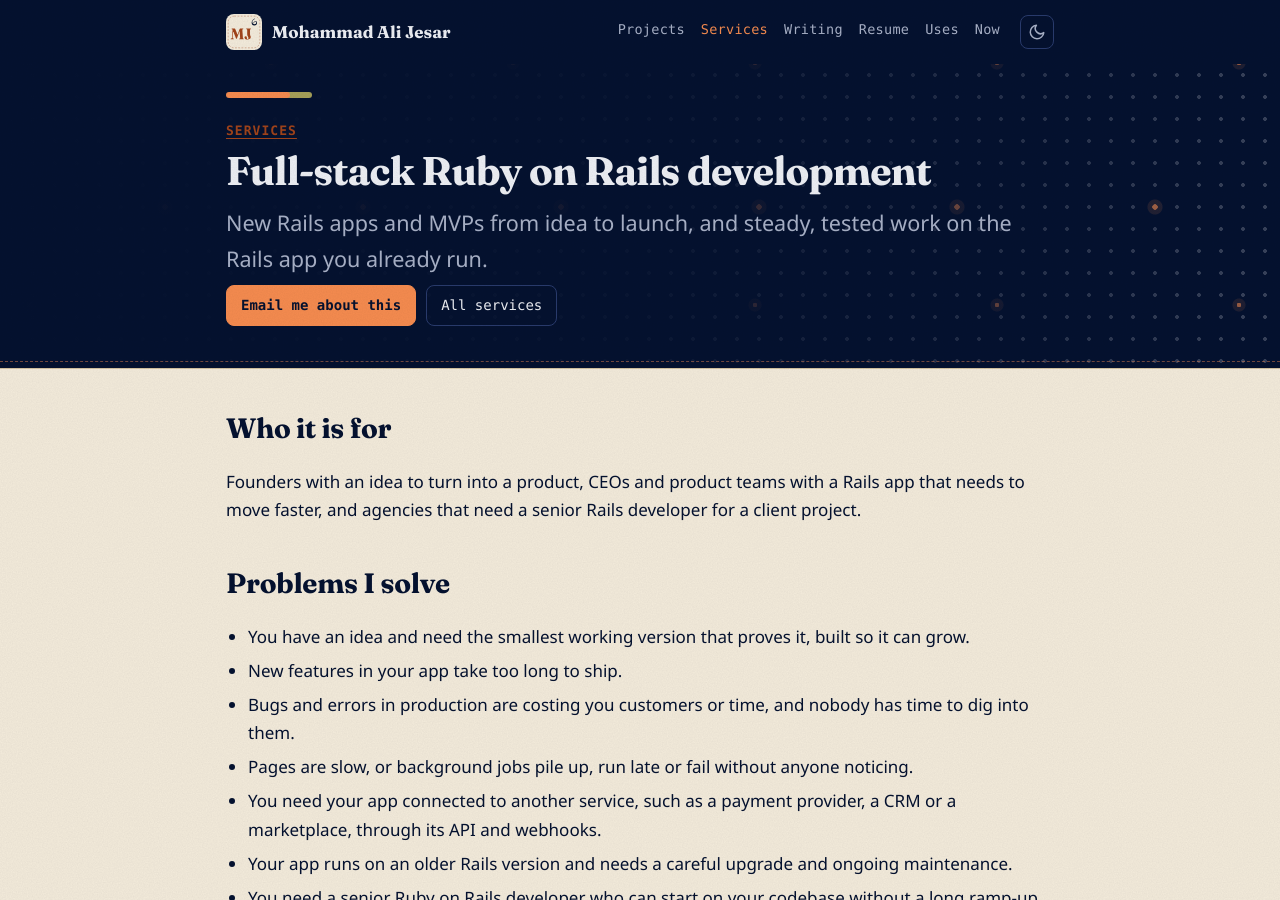
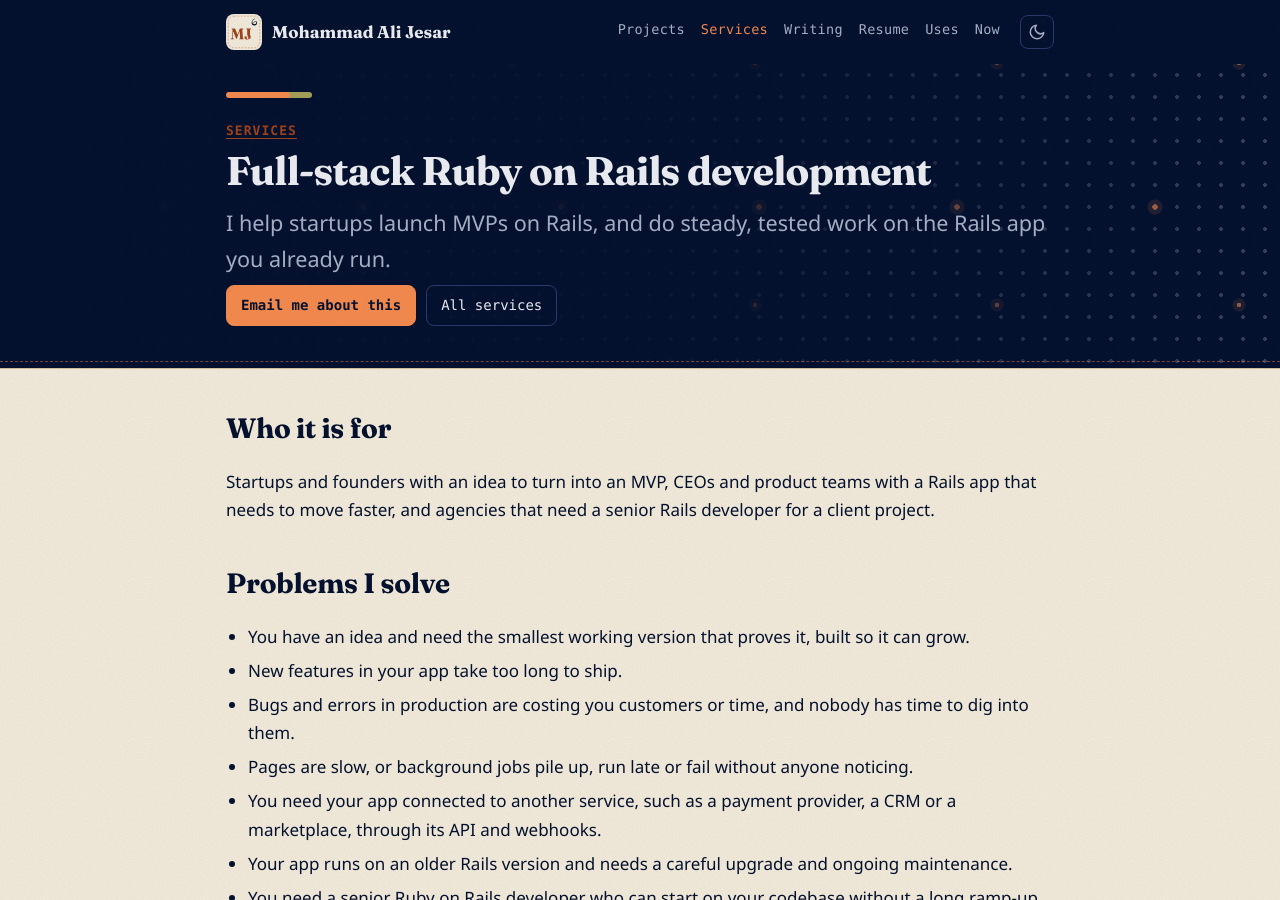
Before and after one commit to mjesar/mjesar.github.io, a Jekyll site: the page built from services/rails-development/index.md, in a window 1280 px wide and 900 px high. Built offline with Jekyll 4.4.1, drawn with Linux system fonts in a browser that asks for light colours.

Commit message:
position rails development for startups launching mvps

```diff
--- a/_data/services.yml
+++ b/_data/services.yml
@@ -4,10 +4,10 @@
 # card_proof is Markdown.
 - slug: rails-development
   name: Full-stack Ruby on Rails development
-  for: founders, CEOs, product teams and agencies.
-  summary: New applications and MVPs from idea to launch, full projects, and work on existing codebases, with Hotwire or React frontends and tests.
+  for: startups, founders, CEOs, product teams and agencies.
+  summary: Helping startups launch MVPs, plus new applications, full projects and work on existing codebases, with Hotwire or React frontends and tests.
   card_headline: Build new products. Improve existing applications.
-  card_intro: I build Rails applications and MVPs from the ground up, and extend software that is already in production, with new features, API integrations, performance fixes and upgrades across the backend and frontend.
+  card_intro: I help startups launch MVPs and build Rails applications from the ground up, and extend software that is already in production, with new features, API integrations, performance fixes and upgrades across the backend and frontend.
   card_tools: Ruby on Rails · PostgreSQL · Hotwire · React · APIs · Background jobs · Automated tests
   card_proof: "7+ years of production Rails for clients in the US and Germany. [See my projects](/projects/)."
   card_cta: Explore Rails development
--- a/_includes/service-jsonld.html
+++ b/_includes/service-jsonld.html
@@ -8,7 +8,7 @@
 <script type="application/ld+json">
 {%- if page.layout == 'service' -%}
 {%- assign svc = site.data.services | where: "slug", page.slug | first -%}
-{"@context":"https://schema.org","@type":"Service","name":{{ svc.name | jsonify }},"serviceType":{{ svc.name | jsonify }},"description":{{ svc.card_intro | default: svc.summary | jsonify }},"url":{{ page.url | absolute_url | jsonify }},"provider":{"@type":"Person","@id":"https://mjesar.github.io/#person","name":"Mohammad Ali Jesar","url":"https://mjesar.github.io/"},"availableChannel":{{ channel }},"areaServed":{{ area }},"isPartOf":{"@id":"https://mjesar.github.io/services/#service"}}
+{"@context":"https://schema.org","@type":"Service","name":{{ svc.name | jsonify }},"serviceType":{{ svc.name | jsonify }},"description":{{ svc.card_intro | default: svc.summary | jsonify }},"url":{{ page.url | absolute_url | jsonify }},"audience":{"@type":"Audience","audienceType":{{ svc.for | remove: "." | jsonify }}},"provider":{"@type":"Person","@id":"https://mjesar.github.io/#person","name":"Mohammad Ali Jesar","url":"https://mjesar.github.io/"},"availableChannel":{{ channel }},"areaServed":{{ area }},"isPartOf":{"@id":"https://mjesar.github.io/services/#service"}}
 {%- else -%}
 {"@context":"https://schema.org","@type":"Service","@id":"https://mjesar.github.io/services/#service","name":"Ruby on Rails, Shopify and AI engineering by Mohammad Ali Jesar","serviceType":"Software engineering (Ruby on Rails, AI engineering, Shopify and e-commerce)","url":{{ page.url | absolute_url | jsonify }},"provider":{"@type":"Person","@id":"https://mjesar.github.io/#person","name":"Mohammad Ali Jesar","url":"https://mjesar.github.io/"},"availableChannel":{{ channel }},"areaServed":{{ area }},"offers":[{% assign first = true %}{% for r in site.data.pricing %}{% if r.min %}{% unless first %},{% endunless %}{% assign first = false %}{"@type":"Offer","name":{{ r.name | jsonify }},"description":{{ r.terms | jsonify }},"priceCurrency":"USD","priceSpecification":{"@type":"UnitPriceSpecification","minPrice":{{ r.min }},"maxPrice":{{ r.max }},"priceCurrency":"USD","referenceQuantity":{"@type":"QuantitativeValue","value":1,"unitCode":"HUR"}}}{% endif %}{% endfor %}],"hasOfferCatalog":{"@type":"OfferCatalog","name":"Services","itemListElement":[{% for s in site.data.services %}{"@type":"Offer","itemOffered":{"@type":"Service","name":{{ s.name | jsonify }},"description":{{ s.card_intro | default: s.summary | jsonify }},"url":{{ s.slug | prepend: "/services/" | append: "/" | absolute_url | jsonify }}}}{% unless forloop.last %},{% endunless %}{% endfor %}]}}
 {%- endif -%}
--- a/index.html
+++ b/index.html
@@ -1,6 +1,6 @@
 ---
 title: "Mohammad Ali Jesar · Senior Ruby on Rails & AI Engineer"
-description: "Senior Ruby on Rails engineer specializing in AI integration: Rails apps and MVPs, AI agents, MCP, RAG, Shopify and e-commerce. Remote, from Lahore, Pakistan."
+description: "Senior Ruby on Rails engineer specializing in AI integration: helping startups launch MVPs, AI agents, MCP, RAG, Shopify and e-commerce. Remote, from Lahore."
 ---
 <script type="application/ld+json">
 {
@@ -26,7 +26,7 @@ description: "Senior Ruby on Rails engineer specializing in AI integration: Rail
       "email": "mailto:mohammadalijaisar@gmail.com",
       "jobTitle": "Senior Ruby on Rails Engineer (AI integration)",
       "disambiguatingDescription": "Ruby on Rails engineer based in Lahore, Pakistan, who builds Shopify and BigCommerce apps and adds AI (MCP servers, RAG, agents) to Rails applications. Holds a B.S. in Information Technology from Sindh Agricultural University. Previously worked at MGLogics on Shopify and BigCommerce apps (2021 to 2026) and as a backend engineer at SimpleDeploy (2019 to 2021). Online handle: mjesar.",
-      "description": "Senior Ruby on Rails engineer specializing in AI integration, with 7+ years of experience: new Rails apps and MVPs, work on existing apps, AI agents, MCP servers and RAG, and Shopify and e-commerce apps and integrations.",
+      "description": "Senior Ruby on Rails engineer specializing in AI integration, with 7+ years of experience: helping startups launch MVPs, building new Rails apps and working on existing ones, AI agents, MCP servers and RAG, and Shopify and e-commerce apps and integrations.",
       "address": { "@type": "PostalAddress", "addressLocality": "Lahore", "addressCountry": "PK" },
       "alumniOf": { "@type": "CollegeOrUniversity", "name": "Sindh Agricultural University" },
       "hasCredential": {
@@ -49,7 +49,7 @@ description: "Senior Ruby on Rails engineer specializing in AI integration: Rail
         "Shopify Theme App Extensions", "Shopify Scripts to Functions migration", "Shopify Plus", "Shopify B2B", "Liquid", "Shopify App Store publishing", "BigCommerce", "Amazon SP-API",
         "Large language models", "Claude", "OpenAI", "Google Gemini", "RubyLLM", "Model Context Protocol",
         "MCP servers", "MCP clients", "Retrieval-Augmented Generation", "pgvector", "AI agents", "Agentic AI", "Workflow automation", "Business process automation", "n8n", "Tool calling",
-        "LLM evals", "Generative Engine Optimization", "Answer Engine Optimization", "Brand visibility in AI search", "AI visibility monitoring", "Agile software development", "JSON-LD", "Schema.org structured data"
+        "LLM evals", "Generative Engine Optimization", "Answer Engine Optimization", "Brand visibility in AI search", "AI visibility monitoring", "MVP development for startups", "Agile software development", "JSON-LD", "Schema.org structured data"
       ],
       "sameAs": [
         "https://github.com/mjesar",
--- a/llms.txt
+++ b/llms.txt
@@ -5,7 +5,7 @@ permalink: /llms.txt
 ---
 # Mohammad Ali Jesar (mjesar)
 
-> Senior Ruby on Rails engineer specializing in AI integration, based in Lahore, Pakistan, with 7+ years of production Rails experience for clients in the US and Germany, 4+ of them on Shopify and e-commerce. Builds new Rails apps and MVPs, works on existing Rails apps, adds AI features (LLM integrations, MCP servers, RAG with pgvector, agents) inside Rails, and builds Shopify and BigCommerce apps and integrations. Open to remote full-time roles, contracts and project work.
+> Senior Ruby on Rails engineer specializing in AI integration, based in Lahore, Pakistan, with 7+ years of production Rails experience for clients in the US and Germany, 4+ of them on Shopify and e-commerce. Helps startups launch MVPs, builds new Rails apps, works on existing Rails apps, adds AI features (LLM integrations, MCP servers, RAG with pgvector, agents) inside Rails, and builds Shopify and BigCommerce apps and integrations. Open to remote full-time roles, contracts and project work.
 
 Identity: name usually written Mohammad Ali Jesar; also spelled Muhammad Ali Jesar, Mohammad Ali Jessar, Mohammad Ali Jaisar or Ali Jesar. Online handle mjesar (the same on GitHub, GitLab, LinkedIn and Fiverr). Holds a B.S. in Information Technology (Software) from Sindh Agricultural University. Available now. Based in Lahore, Pakistan (UTC+5) with flexible hours: adapts to the client's time zone, including U.S. and European business hours.
 
--- a/services/rails-development/index.md
+++ b/services/rails-development/index.md
@@ -2,9 +2,9 @@
 layout: service
 slug: rails-development
 title: "Ruby on Rails Developer for Apps, APIs & MVPs"
-description: "Build new Ruby on Rails applications, APIs and MVPs, or extend and maintain production Rails systems. Senior engineering for international clients."
+description: "Ruby on Rails developer helping startups launch MVPs, and building and maintaining APIs and production Rails apps for international clients."
 image: /assets/img/og/rails-development.png
-promise: New Rails apps and MVPs from idea to launch, and steady, tested work on the Rails app you already run.
+promise: I help startups launch MVPs on Rails, and do steady, tested work on the Rails app you already run.
 contact_ask: whether this is a new product or an app you already run
 faq:
   - q: "How do you plan an MVP?"
@@ -18,7 +18,7 @@ faq:
 ---
 ## Who it is for
 
-Founders with an idea to turn into a product, CEOs and product teams with a Rails app that needs to move faster, and agencies that need a senior Rails developer for a client project.
+Startups and founders with an idea to turn into an MVP, CEOs and product teams with a Rails app that needs to move faster, and agencies that need a senior Rails developer for a client project.
 
 ## Problems I solve
 
```
